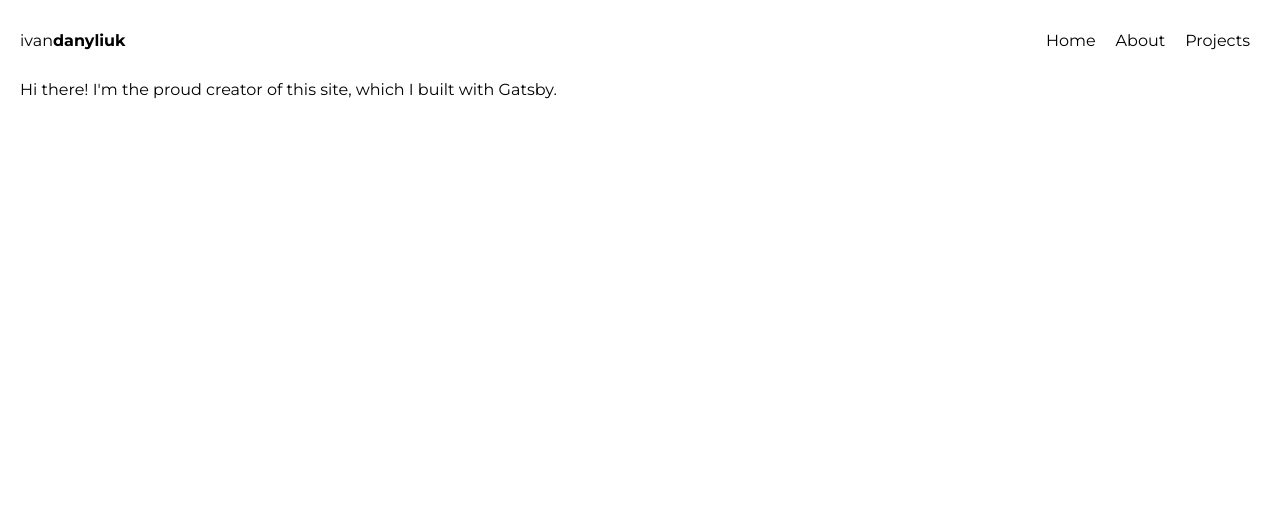
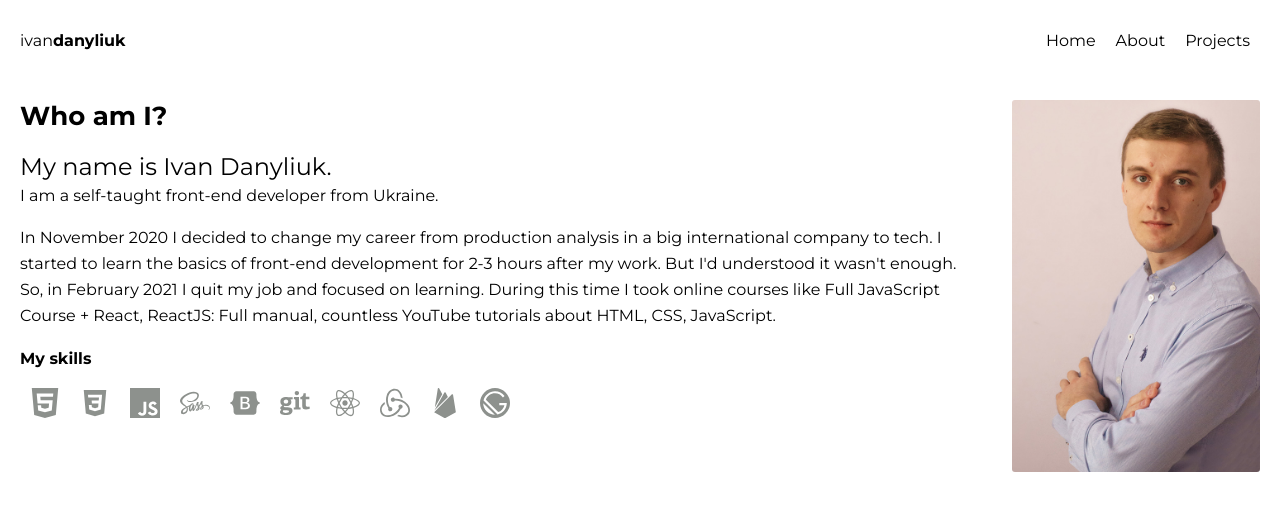
Before and after one commit to IvanDanyliuk/portfolio-gatsbyjs, a Gatsby site: page /about in a window 1280 px wide. Built offline with nearby package versions, Linux system fonts and the light colour scheme; Gatsby itself is replaced by a stand-in of ours.

Commit message:
added the about component

```diff
--- a/gatsby-config.js
+++ b/gatsby-config.js
@@ -29,8 +29,8 @@ module.exports = {
     {
       resolve: "gatsby-source-filesystem",
       options: {
-        name: `projects`,
-        path: `${__dirname}/src/projects`,
+        name: `about`,
+        path: `${__dirname}/src/content`,
       }
     },
     {
--- a/src/components/Layout.js
+++ b/src/components/Layout.js
@@ -31,6 +31,7 @@ const MainContent = styled.main`
     margin: 0;
     padding: 0 20px;
     width: 100%;
+    min-height: 90vh;
     font-family: "Montserrat";
     box-sizing: border-box;
 	background: rgb(255, 255, 255);
--- a/src/components/MainPage/Skills.js
+++ b/src/components/MainPage/Skills.js
@@ -9,10 +9,11 @@ import { FaReact } from "@react-icons/all-files/fa/FaReact";
 import { SiRedux } from "@react-icons/all-files/si/SiRedux";
 import { SiFirebase } from "@react-icons/all-files/si/SiFirebase";
 import { SiGatsby } from "@react-icons/all-files/si/SiGatsby";
+import {FaBootstrap} from '@react-icons/all-files/fa/FaBootstrap';
 
 
 const Skills = () => {
-    const skills = [<ImHtmlFive />, <IoLogoCss3 />, <SiJavascript />, <FaSass />, <FaGit />, <FaReact />, <SiRedux />, <SiFirebase />, <SiGatsby />];
+    const skills = [<ImHtmlFive />, <IoLogoCss3 />, <SiJavascript />, <FaSass />, <FaBootstrap />, <FaGit />, <FaReact />, <SiRedux />, <SiFirebase />, <SiGatsby />];
     return (
         <SkillsBody>
             {skills.map((skill, index) => <li key={index}>{skill}</li>)}
@@ -22,14 +23,17 @@ const Skills = () => {
 
 
 const SkillsBody = styled.ul`
+    position: relative;
+    width: 100%;
     margin: 0;
     padding: 0;
     display: flex;
+    flex-wrap: wrap;
     color: rgb(141, 145, 141);
 
     li {
         svg {
-            padding: 5px;
+            padding: 10px;
             font-size: 30px;
         }
         &:hover {
@@ -39,9 +43,13 @@ const SkillsBody = styled.ul`
     }
 
     @media (max-width: 768px) {
+        margin-bottom: 20px;
+        justify-content: center;
+
         li {
             svg {
-                font-size: 26px;
+                padding: 5px 10px;
+                font-size: 28px;
             }
         }
     }
--- /dev/null
+++ b/src/content/about/about-page.md
@@ -0,0 +1,8 @@
+---
+type: "about"
+slug: "/about"
+title: "My name is Ivan Danyliuk."
+subtitle: "I am a self-taught front-end developer from Ukraine."
+photo: "portrait2.jpg"
+---
+In November 2020 I decided to change my career from production analysis in a big international company to tech. I started to learn the basics of front-end development for 2-3 hours after my work. But I'd understood it wasn't enough. So, in February 2021 I quit my job and focused on learning. During this time I took online courses like Full JavaScript Course + React, ReactJS: Full manual, countless YouTube tutorials about HTML, CSS, JavaScript.
--- a/src/projects/portfolio-gatsby/portfolio-gatsby.md
+++ b/src/content/projects/portfolio-gatsby/portfolio-gatsby.md
@@ -13,3 +13,4 @@ mobileImg: "portfolio-gatsby-mobile.jpg"
 <b>Things I got familiar with:</b>
 <div>GatsbyJS</div>
 <div>GraphQL</div>
+<div>Styled Components</div>
--- a/src/pages/about.js
+++ b/src/pages/about.js
@@ -1,11 +1,131 @@
-import * as React from 'react'
-import Layout from '../components/Layout'
-const AboutPage = () => {
+import * as React from "react";
+import { graphql } from "gatsby";
+import {getImage, GatsbyImage} from 'gatsby-plugin-image';
+import styled from "styled-components";
+import Layout from "../components/Layout";
+import Skills from '../components/MainPage/Skills';
 
-  return (
-    <Layout pageTitle="About Me">
-      <p>Hi there! I'm the proud creator of this site, which I built with Gatsby.</p>
-    </Layout>
-  )
-}
-export default AboutPage
+
+const AboutPage = ({data}) => {
+	const {html, frontmatter} = data.allMarkdownRemark.edges[0].node;
+	const image = getImage(frontmatter.photo.childImageSharp.gatsbyImageData);
+
+	console.log(frontmatter)
+    return (
+        <Layout pageTitle="About Me">
+            <AboutBody>
+				<AboutDescription>
+					<PageTitle>Who am I?</PageTitle>
+					<IntroTitle>{frontmatter.title}</IntroTitle>
+					<p>{frontmatter.subtitle}</p>
+					<div dangerouslySetInnerHTML={{__html: html}}></div>
+					<SkillsTitle>My skills</SkillsTitle>
+					<Skills />
+				</AboutDescription>
+				<PortraitContainer>
+					<Portrait image={image} alt={'image'}></Portrait>
+				</PortraitContainer>
+			</AboutBody>
+        </Layout>
+    );
+};
+
+
+export const data = graphql`
+	query About {
+		allMarkdownRemark(filter: {
+			frontmatter: {
+				type: {
+					eq: "about"
+				}
+			}
+		}) {
+			edges {
+				node {
+					html
+					frontmatter {
+						title
+						subtitle
+						photo {
+							childImageSharp {
+								gatsbyImageData
+							}
+						}
+					}
+				}
+			}
+		}
+	}
+`;
+
+
+const AboutBody = styled.section`
+	position: relative;
+	padding: 20px 0;
+	width: 100%;
+	display: flex;
+	background: rgb(255, 255, 255);
+
+	@media (max-width: 768px) {
+		flex-direction: column;
+	}
+`;
+
+const AboutDescription = styled.div`
+	padding-right: 30px;
+	width: 80%;
+	box-sizing: border-box;
+
+	p {
+		margin-top: 5px;
+	}
+	div {
+		margin-top: 20px;
+		line-height: 26px;
+	}
+
+	@media (max-width: 768px) {
+		padding-right: 0;
+		width: 100%;
+	}
+`;
+
+const PageTitle = styled.h3`
+	margin: 0 0 20px 0;
+	font-size: 26px;
+`;
+
+const IntroTitle = styled.p`
+	font-size: 24px;
+`;
+
+const AboutText = styled.p`
+	margin-top: 10px;
+`;
+
+const PortraitContainer = styled.div`
+	position: relative;
+	width: 20%;
+	display: flex;
+	justify-content: center;
+
+	@media (max-width: 768px) {
+		margin-top: 20px;
+		width: 100%;
+	}
+`;
+
+const Portrait = styled(GatsbyImage)`
+	width: 100%;
+	border-radius: 3px;
+
+	@media (max-width: 768px) {
+		width: 50%;
+	}
+`;
+
+const SkillsTitle = styled.h4`
+	margin: 20px 0 10px 0;
+`;
+
+export default AboutPage;
```
Also changed, not shown: src/pages/index.js (+8 -1 lines), src/pages/projects.js (+4 -3 lines), src/content/about/portrait1.jpg (added), src/content/about/portrait2.jpg (added), src/content/projects/budget-tracker-js/budget-tracker-js-mobile.jpg (renamed from src/projects/budget-tracker-js/budget-tracker-js-mobile.jpg), src/content/projects/budget-tracker-js/budget-tracker-js-mobile.png (renamed from src/projects/budget-tracker-js/budget-tracker-js-mobile.png), src/content/projects/budget-tracker-js/budget-tracker-js.jpg (renamed from src/projects/budget-tracker-js/budget-tracker-js.jpg), src/content/projects/budget-tracker-js/budget-tracker-js.md (renamed from src/projects/budget-tracker-js/budget-tracker-js.md), src/content/projects/budget-tracker-js/budget-tracker-js.png (renamed from src/projects/budget-tracker-js/budget-tracker-js.png), src/content/projects/portfolio-gatsby/portfolio-gatsby-mobile.jpg (renamed from src/projects/portfolio-gatsby/portfolio-gatsby-mobile.jpg), src/content/projects/portfolio-gatsby/portfolio-gatsby.jpg (renamed from src/projects/portfolio-gatsby/portfolio-gatsby.jpg), src/content/projects/portfolio-gatsby/portfolio-gatsby.png (renamed from src/projects/portfolio-gatsby/portfolio-gatsby.png), src/content/projects/portfolio-gatsby/portfolio-mobile.png (renamed from src/projects/portfolio-gatsby/portfolio-mobile.png).
